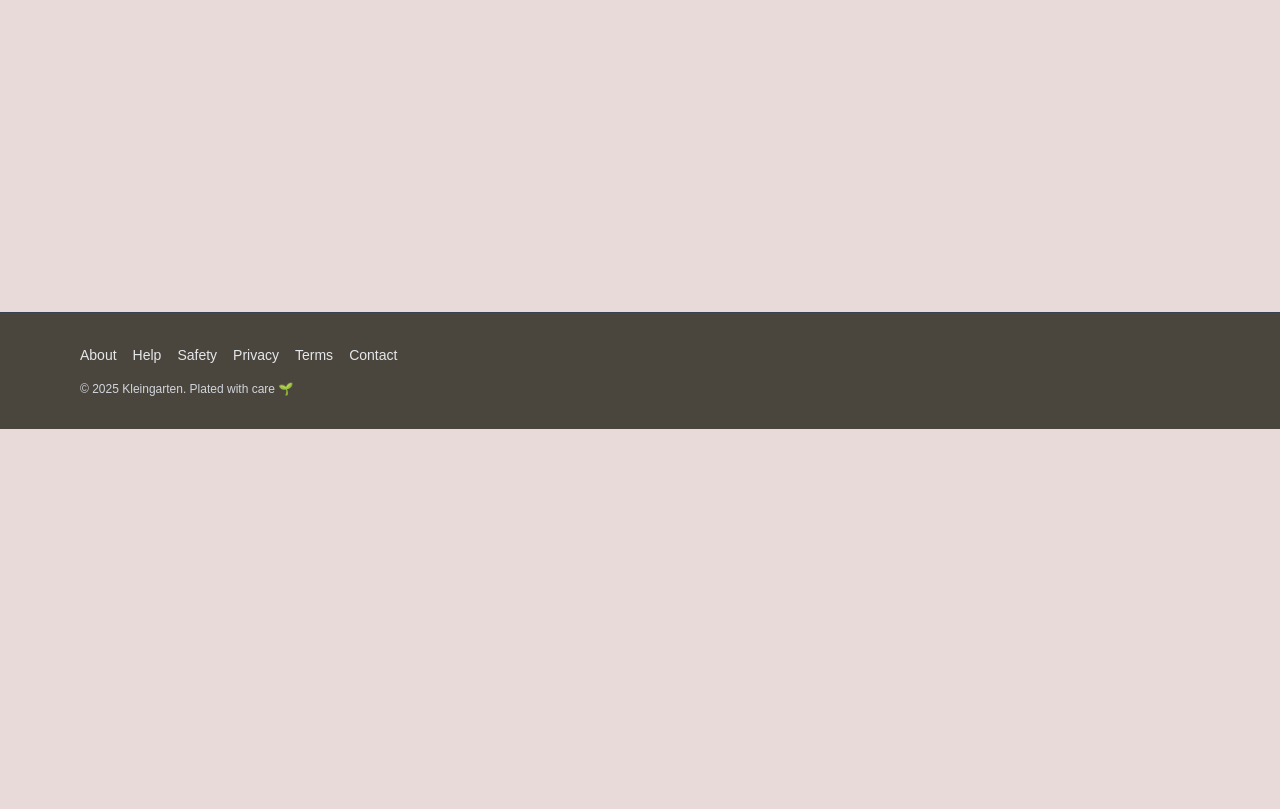
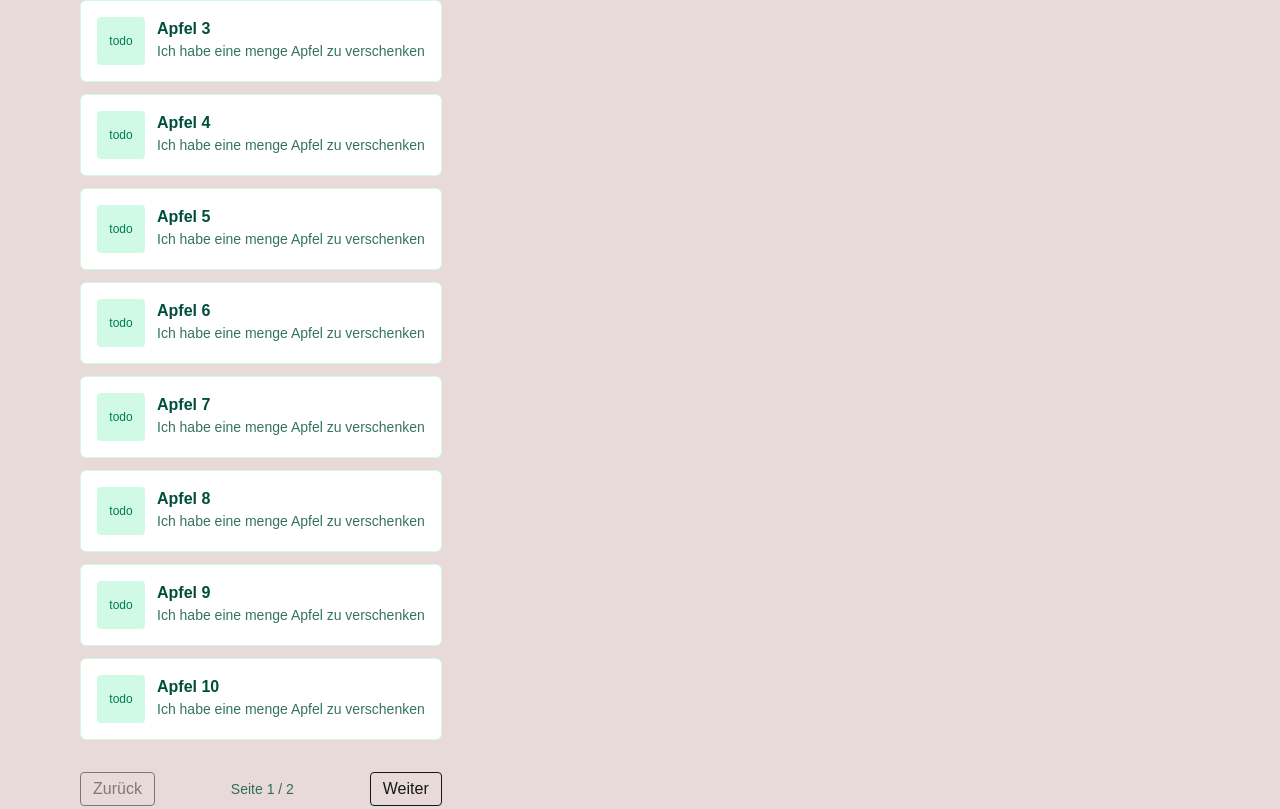
Before and after one commit to ray-marr/kleingarten, a Next.js app in the folder frontend/: page /results in a window 1280 px wide. Shown: the part 371-1180 px from the top of the page. Before the commit the page ends 800 px from the top, so only its background shows below. Built offline with nearby package versions, Linux system fonts and the light colour scheme.

Commit message:
Add mock results and loading spinner

```diff
--- /dev/null
+++ b/frontend/src/app/results/actions.ts
@@ -0,0 +1,44 @@
+"use server";
+
+export type Ad = {
+  title: string;
+  description: string;
+  thumbnail: string;
+};
+
+export type SearchRequest = {
+  item?: string | string[];
+  location?: string | string[];
+  page?: number;
+  pageSize?: number;
+};
+
+export type SearchResponse = {
+  items: Ad[];
+  total: number;
+  page: number;
+  pageSize: number;
+};
+
+// Mock data: 15 ads total
+const ALL_ADS: Ad[] = Array.from({ length: 15 }).map((_, i) => ({
+  title: `Apfel ${i + 1}`,
+  description: "Ich habe eine menge Apfel zu verschenken",
+  thumbnail: "todo",
+}));
+
+export async function searchAds(req: SearchRequest): Promise<SearchResponse> {
+  // In a real scenario, you would query your database here using req.item/location
+  const pageSize = typeof req.pageSize === "number" && req.pageSize > 0 ? req.pageSize : 10;
+  const page = typeof req.page === "number" && req.page > 0 ? req.page : 1;
+
+  // Optionally filter based on item/location; for now, return all
+  const total = ALL_ADS.length;
+  const start = (page - 1) * pageSize;
+  const end = start + pageSize;
+  const items = ALL_ADS.slice(start, end);
+
+  await new Promise((resolve) => setTimeout(resolve, 1000));
+
+  return { items, total, page, pageSize };
+}
--- /dev/null
+++ b/frontend/src/app/results/loading.tsx
@@ -0,0 +1,20 @@
+export default function Loading() {
+  return (
+    <div className="flex h-64 items-center justify-center" aria-live="polite" aria-busy="true">
+      <span className="inline-flex items-center gap-2 text-emerald-800">
+        <svg
+          className="h-6 w-6 animate-spin text-emerald-600"
+          xmlns="http://www.w3.org/2000/svg"
+          fill="none"
+          viewBox="0 0 24 24"
+          role="img"
+          aria-label="Laden"
+        >
+          <circle className="opacity-25" cx="12" cy="12" r="10" stroke="currentColor" strokeWidth="4"></circle>
+          <path className="opacity-75" fill="currentColor" d="M4 12a8 8 0 018-8v4a4 4 0 00-4 4H4z"></path>
+        </svg>
+        <span className="text-sm">Laden...</span>
+      </span>
+    </div>
+  );
+}
--- a/frontend/src/app/results/page.tsx
+++ b/frontend/src/app/results/page.tsx
@@ -1,19 +1,77 @@
+import Link from "next/link";
+import { searchAds } from "./actions";
+
 type SearchParams = { [key: string]: string | string[] | undefined };
 
-export default async function Results({ searchParams }: { searchParams: SearchParams }) {
-    const {item, location} = await searchParams;
+type Props = { searchParams: SearchParams };
+
+export default async function Results({ searchParams }: Props) {
+  const {item, location, page: pageParam} = searchParams;
+  const page = Number(pageParam) || 1;
+
+  // Call server action on page load to get paginated mock results
+  const { items, total, pageSize } = await searchAds({ item, location, page, pageSize: 10 });
+  const totalPages = Math.max(1, Math.ceil(total / pageSize));
+
+  // Build found text with search criteria
+  const itemLabel = typeof item === "string" && item.trim() ? `'${item.trim()}'` : "";
+  const locationLabel = typeof location === "string" && location.trim() ? `'${location.trim()}'` : "";
+  let foundText = `${total} Angebote gefunden`;
+  if (itemLabel && locationLabel) foundText += ` matching ${itemLabel} in ${locationLabel}.`;
+  else if (itemLabel) foundText += ` matching ${itemLabel}.`;
+  else if (locationLabel) foundText += ` in ${locationLabel}.`;
+  else foundText += ".";
+
+  // Helper to preserve existing query params while changing page
+  const makePageHref = (p: number) => {
+    const params = new URLSearchParams();
+    if (typeof item === "string" && item) params.set("item", item);
+    if (typeof location === "string" && location) params.set("location", location);
+    params.set("page", String(p));
+    return `?${params.toString()}`;
+  };
 
   return (
     <div className="space-y-6">
       <h1 className="text-2xl font-bold text-emerald-900">Ergebnisse</h1>
-      <div className="rounded-md border border-emerald-100 bg-white p-4 text-emerald-900">
-        <p className="text-sm text-emerald-900/80">Deine Suche:</p>
-        <ul className="mt-2 list-disc pl-5">
-          <li><span className="font-semibold">Was:</span> {item || "—"}</li>
-          <li><span className="font-semibold">Ort/PLZ:</span> {location || "—"}</li>
+      <div className="space-y-3">
+        <p className="text-emerald-900/80 text-sm">{foundText}</p>
+        <ul className="grid gap-3">
+          {items.map((ad, idx) => (
+            <li key={`${ad.title}-${idx}`} className="rounded-md border border-emerald-100 bg-white p-4 text-emerald-900">
+              <div className="flex items-start gap-3">
+                <div className="h-12 w-12 rounded bg-emerald-100 text-emerald-700 flex items-center justify-center text-xs">{ad.thumbnail}</div>
+                <div>
+                  <h2 className="font-semibold">{ad.title}</h2>
+                  <p className="text-sm text-emerald-900/80">{ad.description}</p>
+                </div>
+              </div>
+            </li>
+          ))}
         </ul>
       </div>
-      <p className="text-emerald-900/80 text-sm">Hier könnten künftig gefundene Angebote angezeigt werden.</p>
+
+      {totalPages > 1 && (
+        <div className="flex items-center justify-between pt-2">
+          <Link
+            href={makePageHref(Math.max(1, page - 1))}
+            className={`px-3 py-1 rounded border ${page === 1 ? "pointer-events-none opacity-50" : "hover:bg-emerald-50"}`}
+            aria-disabled={page === 1}
+          >
+            Zurück
+          </Link>
+          <div className="text-sm text-emerald-900/80">
+            Seite {page} / {totalPages}
+          </div>
+          <Link
+            href={makePageHref(Math.min(totalPages, page + 1))}
+            className={`px-3 py-1 rounded border ${page === totalPages ? "pointer-events-none opacity-50" : "hover:bg-emerald-50"}`}
+            aria-disabled={page === totalPages}
+          >
+            Weiter
+          </Link>
+        </div>
+      )}
     </div>
   );
 }
```
